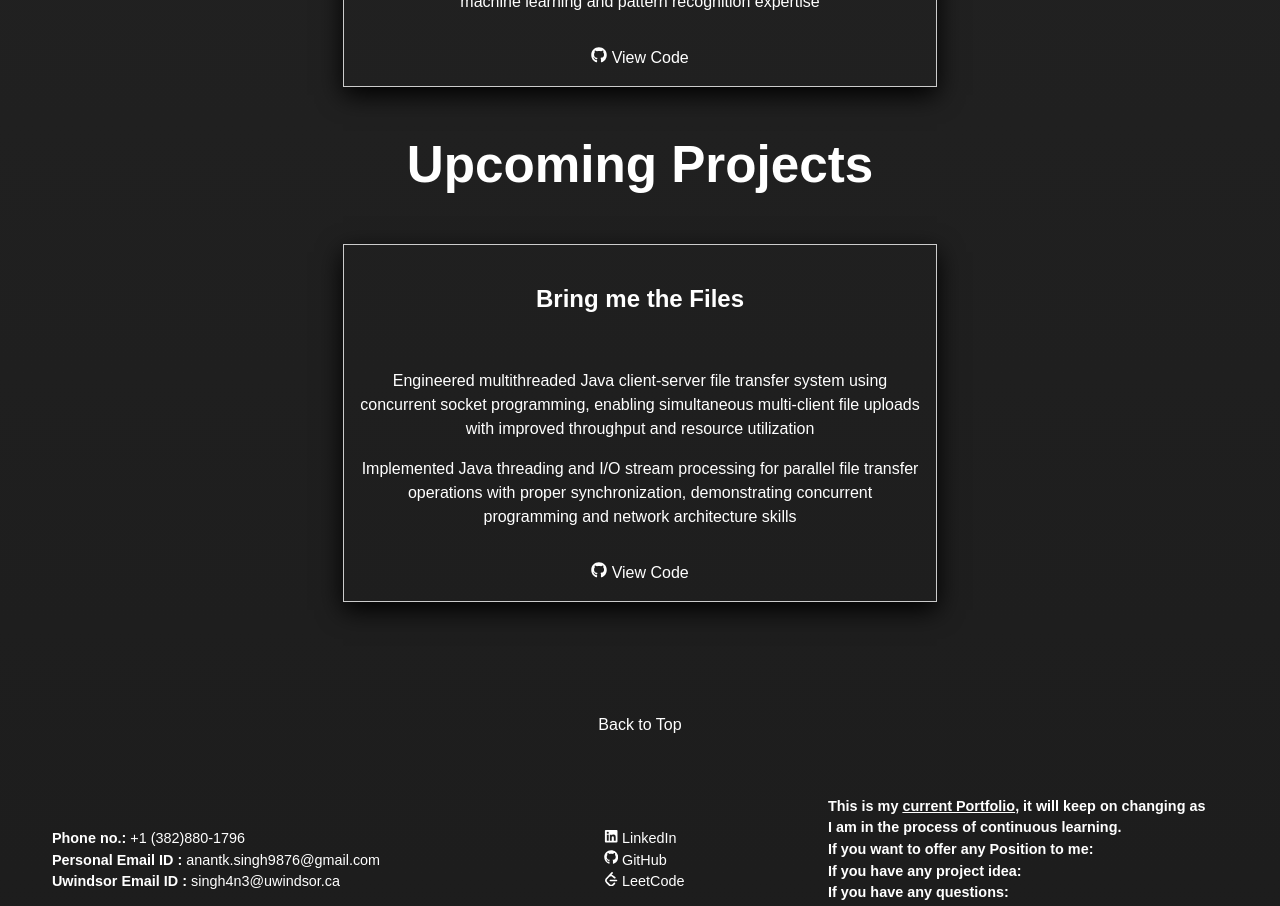
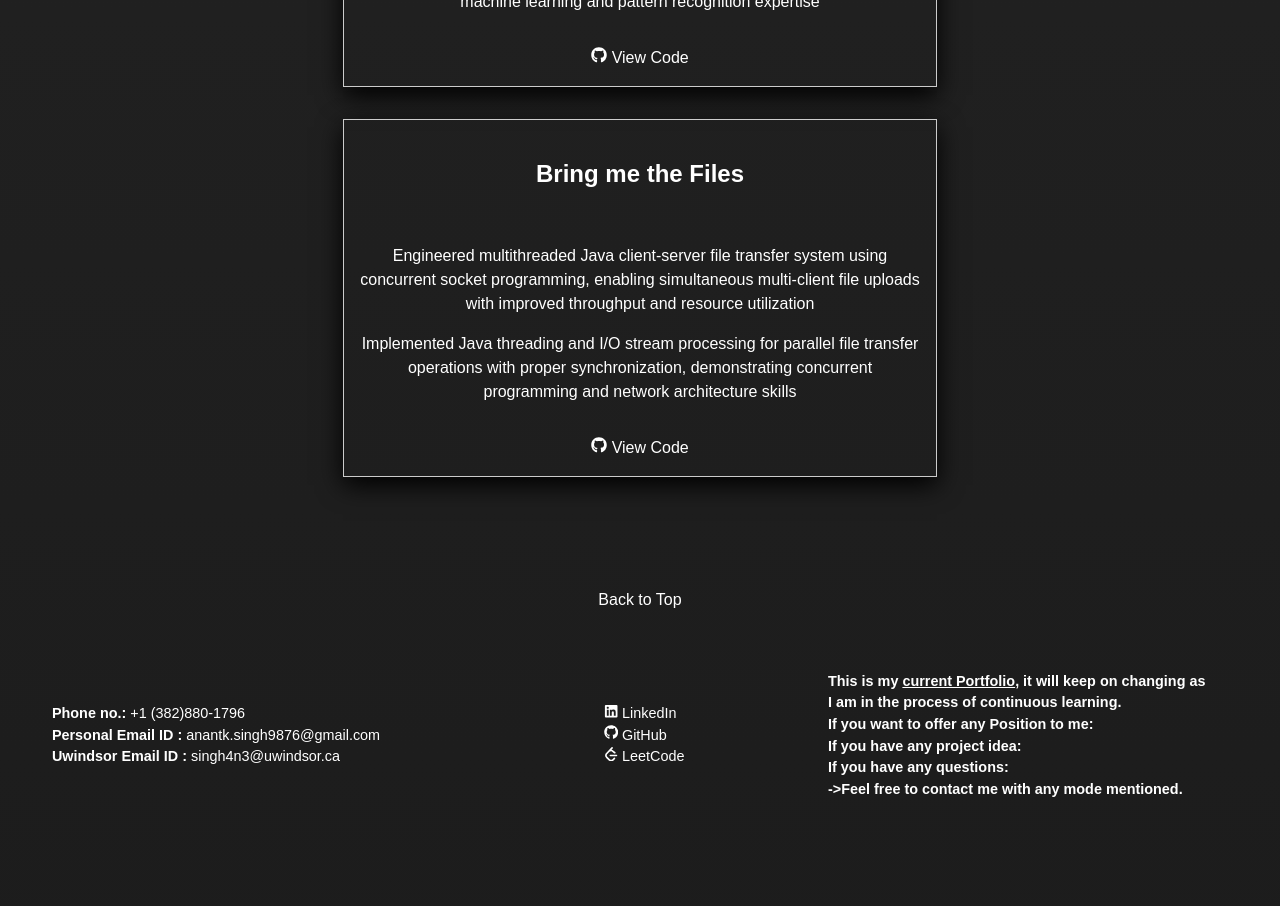
Before and after one commit to techo-anant/anant-portfolio, a React (Vite) app: page / in a window 1280 px wide. Shown: the part 6900-7806 px from the top of the page. Built offline with nearby package versions, Linux system fonts and the light colour scheme.

Commit message:
Updated upcoming projects to null and made required jsx changes

```diff
--- a/src/components/Projects.jsx
+++ b/src/components/Projects.jsx
@@ -1,6 +1,6 @@
 import '../styles/Projects.css';
 import React from 'react';
-import { FaGithub, FaDesktop  } from "react-icons/fa";
+import { FaGithub, FaDesktop } from "react-icons/fa";
 import { projects, upcoming } from '../constants/project.js'
 import { FaD } from 'react-icons/fa6';
 
@@ -25,6 +25,9 @@ const Projects = React.forwardRef((_, ref) => {
                     </div>
                 ))}
             </div>
+
+            {upcoming && (
+                <div>
                     <h1>Upcoming Projects</h1>
                     <div className="project-list">
                         {upcoming.map((project, index) => (
@@ -38,6 +41,8 @@ const Projects = React.forwardRef((_, ref) => {
                         ))}
                     </div>
                 </div>
+            )}
+        </div>
     )
 });
 
--- a/src/constants/project.js
+++ b/src/constants/project.js
@@ -72,10 +72,7 @@ export const projects = [
             ],
         link: "https://github.com/techo-anant/L-Hopfield-SOM",
         demo: "",
-    }
-];
-
-export const upcoming = [
+    },
     {
         title: "Bring me the Files",
         desc:
@@ -85,5 +82,7 @@ export const upcoming = [
             ],
         link: "https://github.com/techo-anant/Bring-me-the-Files/blob/main/ServerClient.java",
         demo: "",
-    },
+    }
 ];
+
+export const upcoming = null;
```
Lines whose indentation alone changed are shown as unchanged.
